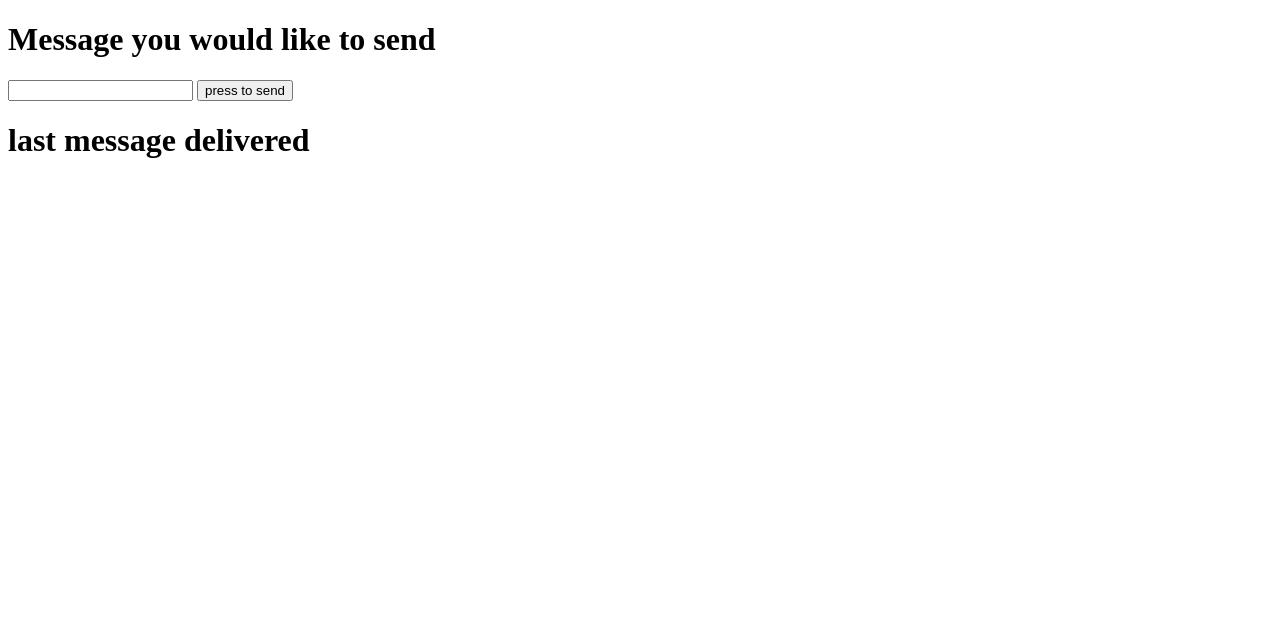
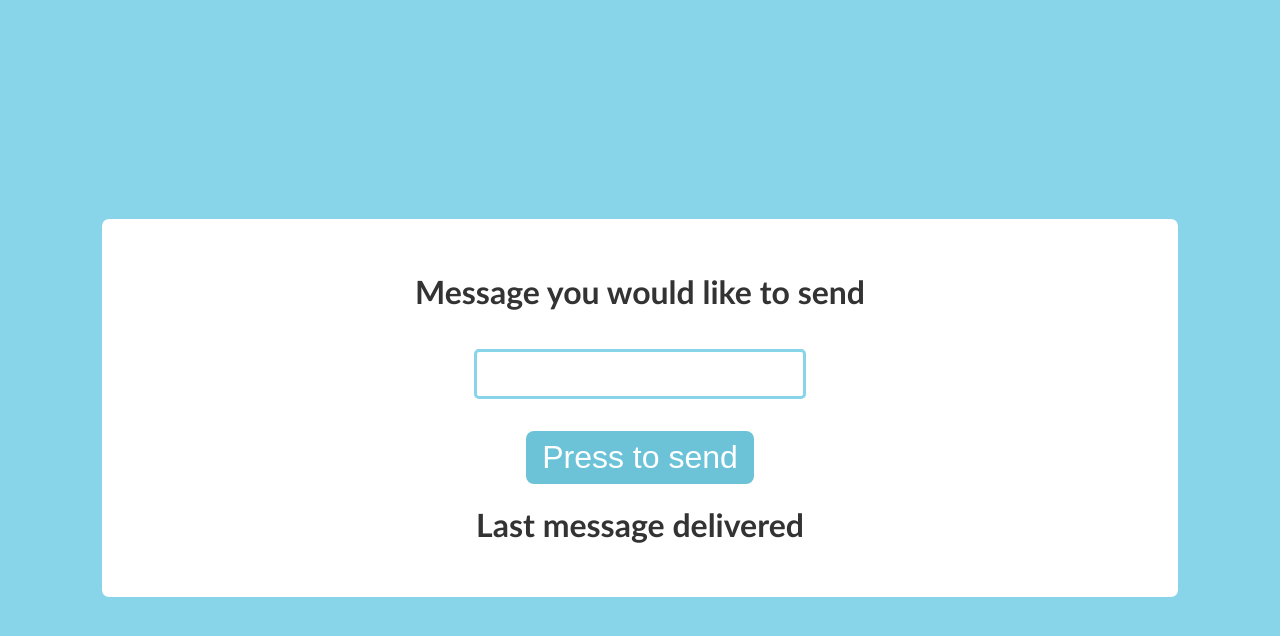
Before and after one commit to Tijanif/message, a plain HTML site: page index.html in a window 1280 px wide. Drawn offline with Linux system fonts and the light colour scheme.

Commit message:
Done with CSS

```diff
--- a/index.html
+++ b/index.html
@@ -11,8 +11,8 @@
  <div class="container">
   <h1>Message you would like to send</h1>
   <input type="text" name="messageIn" id="messageIn">
-  <button type="button" id="sendBtn">press to send</button>
-  <h1>last message delivered</h1>
+  <button type="button" id="sendBtn">Press to send</button>
+  <h1>Last message delivered</h1>
   <h1 id="messageOut"></h1>
  </div>
  <script src="main.js"></script>
--- a/main.css
+++ b/main.css
@@ -0,0 +1,47 @@
+body{
+ min-height: 100vh;
+ display: flex;
+ align-items: center;
+ justify-content: center;
+ background: #88d5e9;
+ color: #333;
+ font-family: 'calibri', sans-serif;
+}
+.container{
+ text-align: center;
+ padding: 2rem;
+ border-radius: 7px;
+ background: #fff;
+ flex: 0 0 80%;
+}
+button{
+ display: block;
+ font-size: 2rem;
+ margin: 1rem auto;
+ padding: 0.5rem 1rem;
+ color: #fff;
+ background: #6cc3d8;
+ border-radius: 8px;
+ border: none;
+}
+
+button:hover{
+ opacity: 0.8;
+ cursor: pointer;
+}
+
+input[type=text]{
+ padding: 0.5rem;
+ margin: 1rem;
+ border-radius: 5px;
+ font-size: 1.5rem;
+ border: 3px solid #88d5e9;
+ outline: none;
+}
+input[type=text]:focus{
+ box-shadow: 0 0 10px #88d5e9;
+}
+#messageOut{
+ margin: 0.5rem 0;
+ color: #88d5e9;
+}
```
